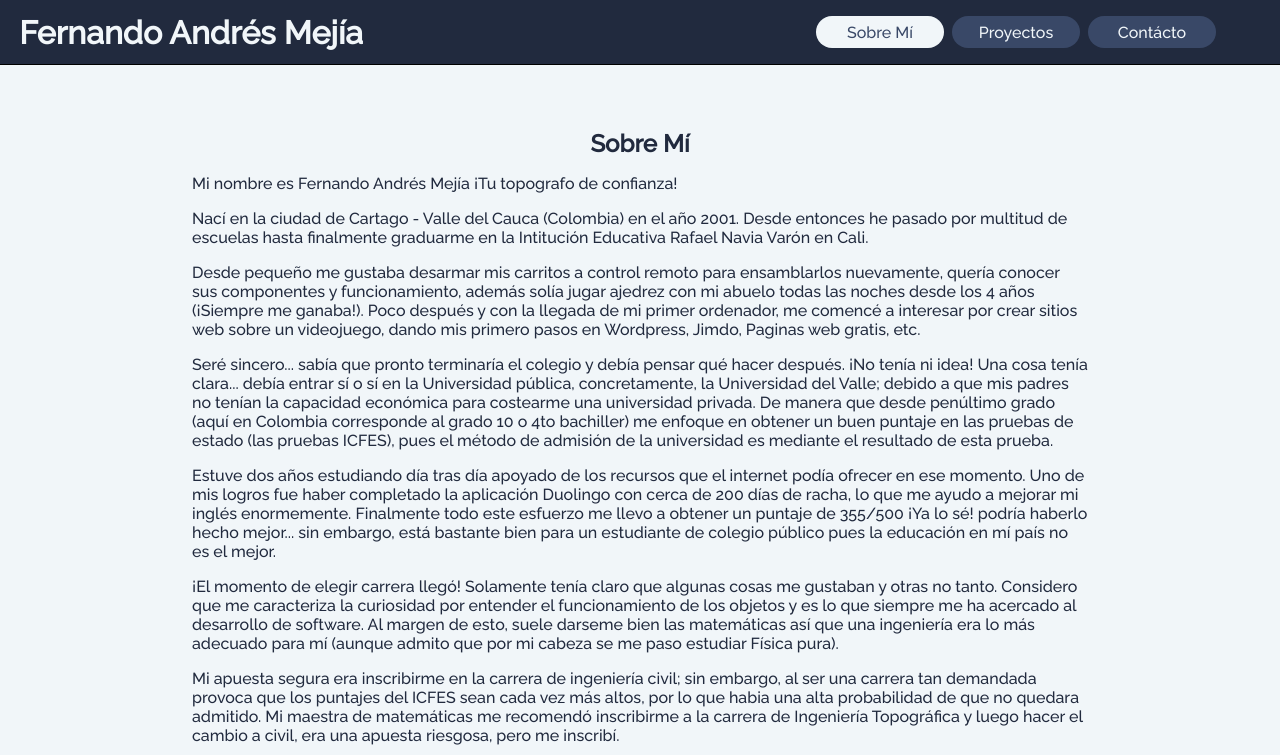
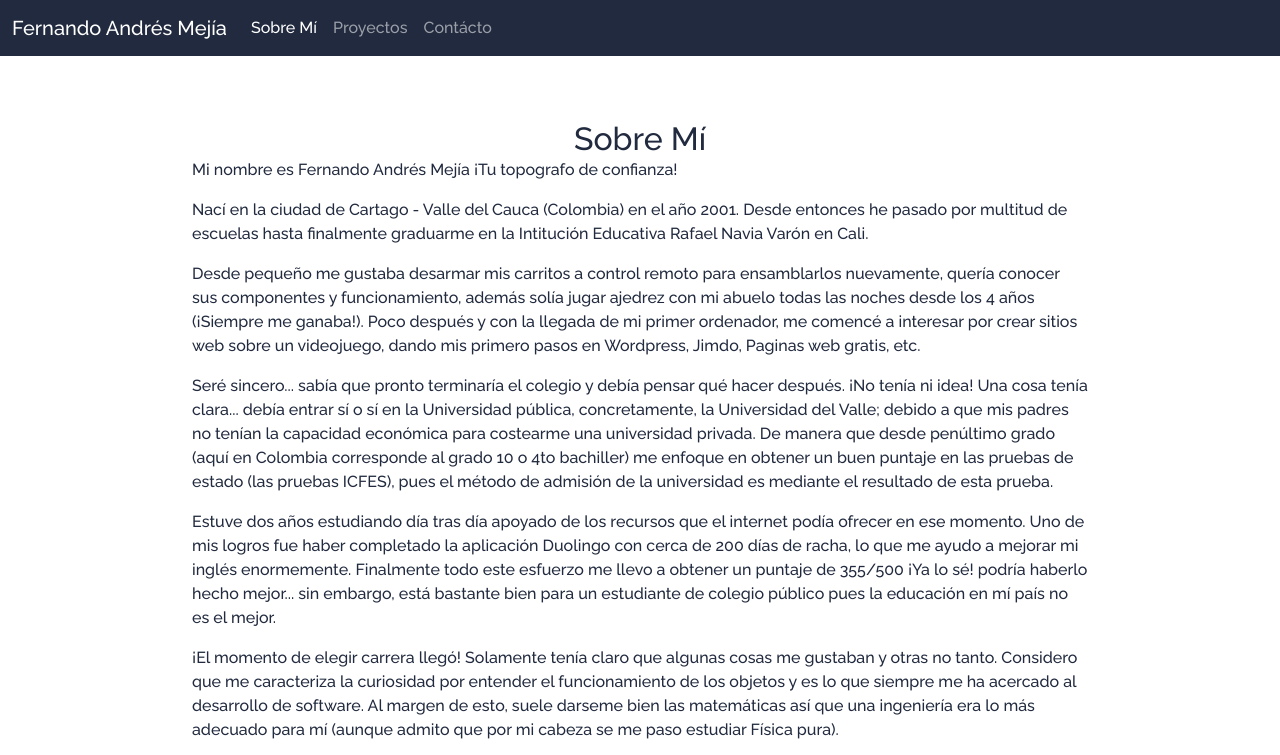
Before and after one commit to f4gm/portfolio, a plain HTML site: page index.html in a window 1280 px wide. Shown: the top 755 px of the page. Drawn offline with nearby package versions, Linux system fonts and the light colour scheme.

Commit message:
aplicando bootstrap5 al proyecto

```diff
--- a/css/style.css
+++ b/css/style.css
@@ -4,58 +4,6 @@ body {
     margin: 0;
     padding: 0;
     background-color: #F1F6F9;
-}
-
-header {
-    border-bottom: solid 1px;
-    height: 10%;
-    width: 100%;
-    display: flex;
-    justify-content: flex-start;
-    align-items: center;
-    background-color: #212A3E;
-}
-
-.logo {
-    position: absolute;
-    padding: 0;
-    margin: 0;
-    font-size: 32px;
-    font-family: 'Raleway', sans-serif;
-    left: 1.5%;
-    color: #F1F6F9;
-}
-
-.nav-container {
-    display: flex;
-    width: 95%;
-    list-style-type: none;
-    justify-content: flex-end;
-}
-
-.nav-item {
-    font-style: normal;
-    border-radius: 16px;
-    margin-left: 8px;
-    height: 32px;
-    width: 128px;
-    display: flex;
-    justify-content: center;
-    align-items: center;
-    font-family: 'Raleway', sans-serif;
-    text-decoration: none;
-    background-color: #394867;
-    color: #F1F6F9;
-}
-
-.nav-item:hover{
-    background-color: #F1F6F9;
-    color: #394867;
-}
-
-.active {
-    background-color: #F1F6F9;
-    color: #394867;
 }
 
 main {
--- a/index.html
+++ b/index.html
@@ -6,17 +6,34 @@
     <meta name="viewport" content="width=device-width, initial-scale=1.0">
     <link rel="stylesheet" href="/css/style.css">
     <title>Fernando Andrés Mejía</title>
+    <link href="https://cdn.jsdelivr.net/npm/bootstrap@5.0.2/dist/css/bootstrap.min.css" rel="stylesheet" integrity="sha384-EVSTQN3/azprG1Anm3QDgpJLIm9Nao0Yz1ztcQTwFspd3yD65VohhpuuCOmLASjC" crossorigin="anonymous">
+    <link rel="preconnect" href="https://fonts.googleapis.com">
+    <link rel="preconnect" href="https://fonts.gstatic.com" crossorigin>
+    <link href="https://fonts.googleapis.com/css2?family=Raleway:wght@500&display=swap" rel="stylesheet">
 </head>
 <body>
     <header>
-        <h1 class="logo">Fernando Andrés Mejía</h1>
-        <nav class="nav-container">
-            <ul class="nav-container">
-                <a href="index.html" class="nav-item active"><li>Sobre Mí</li></a>
-                <a href="/p/projects.html" class="nav-item"><li>Proyectos</li></a>
-                <a href="/p/contact.html" class="nav-item"><li>Contácto</li></a>
-            </ul>
-        </nav>
+        <nav class="navbar navbar-expand-lg navbar-dark" style="background-color: #212A3E; font-family: 'Raleway', sans-serif;">
+            <div class="container-fluid">
+              <a class="navbar-brand" href="/index.html">Fernando Andrés Mejía</a>
+              <button class="navbar-toggler" type="button" data-bs-toggle="collapse" data-bs-target="#navbarSupportedContent" aria-controls="navbarSupportedContent" aria-expanded="false" aria-label="Toggle navigation">
+                <span class="navbar-toggler-icon"></span>
+              </button>
+              <div class="collapse navbar-collapse" id="navbarSupportedContent">
+                <ul class="navbar-nav me-auto mb-2 mb-lg-0">
+                  <li class="nav-item">
+                    <a class="nav-link active" aria-current="page" href="/index.html">Sobre Mí</a>
+                  </li>
+                  <li class="nav-item">
+                    <a class="nav-link" href="/p/projects.html">Proyectos</a>
+                  </li>
+                  <li class="nav-item">
+                    <a class="nav-link" href="/p/contact.html">Contácto</a>
+                  </li>
+                </ul>
+              </div>
+            </div>
+          </nav>
     </header>
     <main>
         <h2 class="subtitle">Sobre Mí</h2>
@@ -48,5 +65,6 @@
             Debo admitir que antes del quinto semestre pensé muchas veces en cambiar de carrera, tal vez civil, tal vez ingeniería en sistemas. Pero puedo decir que no me arrepiento, me enamoré de mi trabajo y lo que podemos llegar a hacer; podemos decir que mi maestra de matemáticas no se equivocó, o bueno, al menos las cosas no salieron como ella había planeado.
         </p>
     </main>
+    <script src="https://cdn.jsdelivr.net/npm/bootstrap@5.0.2/dist/js/bootstrap.bundle.min.js" integrity="sha384-MrcW6ZMFYlzcLA8Nl+NtUVF0sA7MsXsP1UyJoMp4YLEuNSfAP+JcXn/tWtIaxVXM" crossorigin="anonymous"></script>
 </body>
 </html>
```
Also changed, not shown: p/contact.html (+26 -8 lines), p/projects.html (+26 -8 lines).
